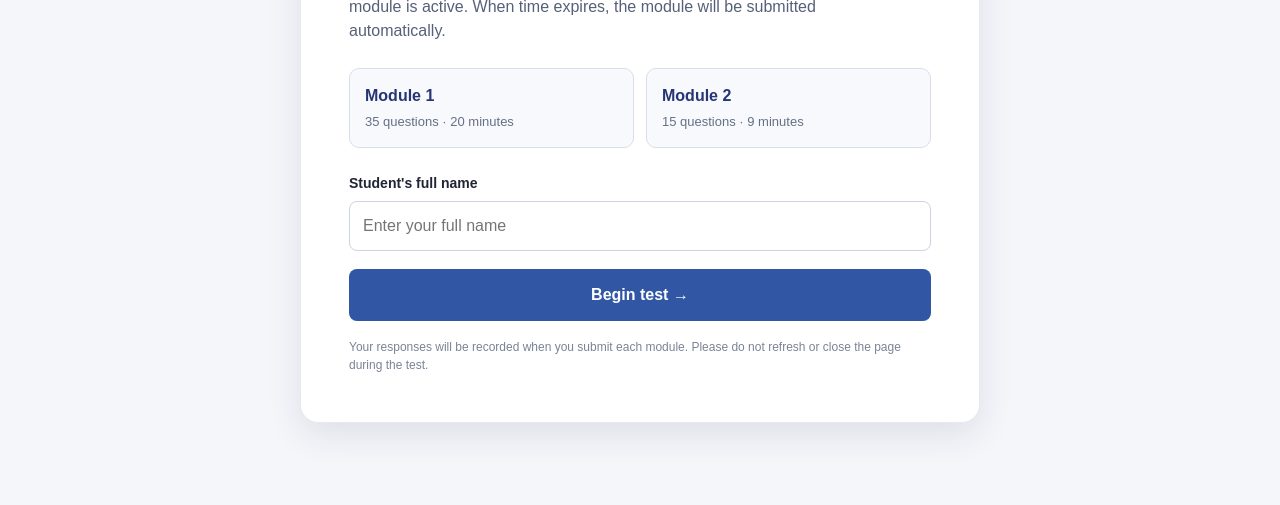
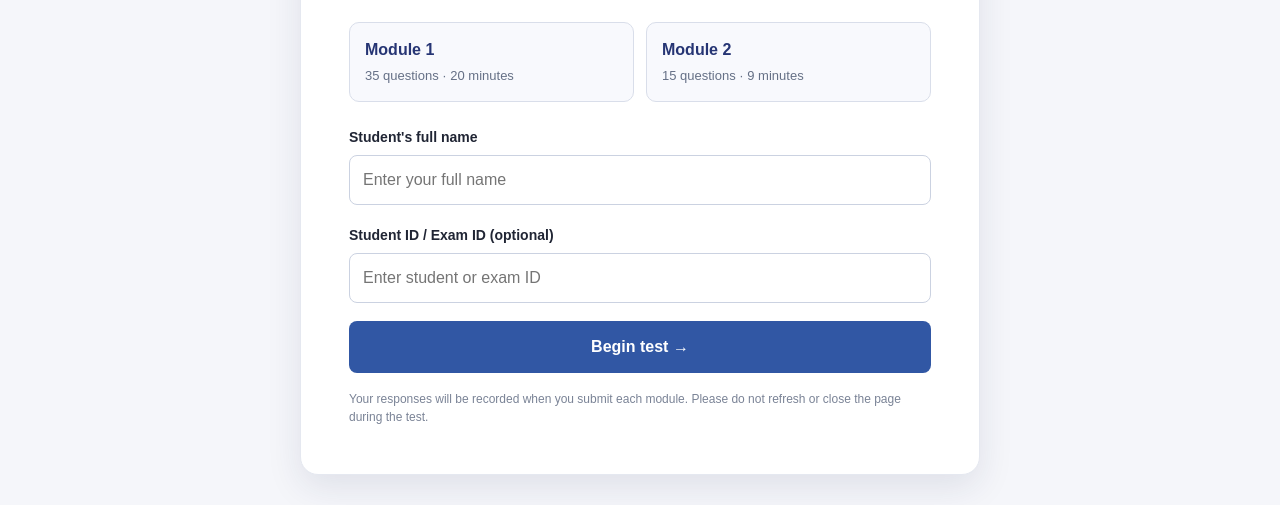
Before and after one commit to pmgppb/reading-ibt, a plain HTML site: page index.html in a window 1280 px wide. Shown: the part 301-806 px from the top of the page. Drawn offline with Linux system fonts and the light colour scheme.

Commit message:
Add student ID input field to form

```diff
--- a/index.html
+++ b/index.html
@@ -25,6 +25,8 @@
       <input id="student-name" type="text" autocomplete="name" maxlength="120" placeholder="Enter your full name" required>
       <p id="name-error" class="error" hidden>Please enter your full name to begin.</p>
 
+      <label for="student-id">Student ID / Exam ID (optional)</label>
+      <input id="student-id" type="text" autocomplete="off" maxlength="120" placeholder="Enter student or exam ID">
       <button id="start-btn" class="primary-btn">Begin test <span aria-hidden="true">→</span></button>
       <p class="small-note">Your responses will be recorded when you submit each module. Please do not refresh or close the page during the test.</p>
     </section>
```
